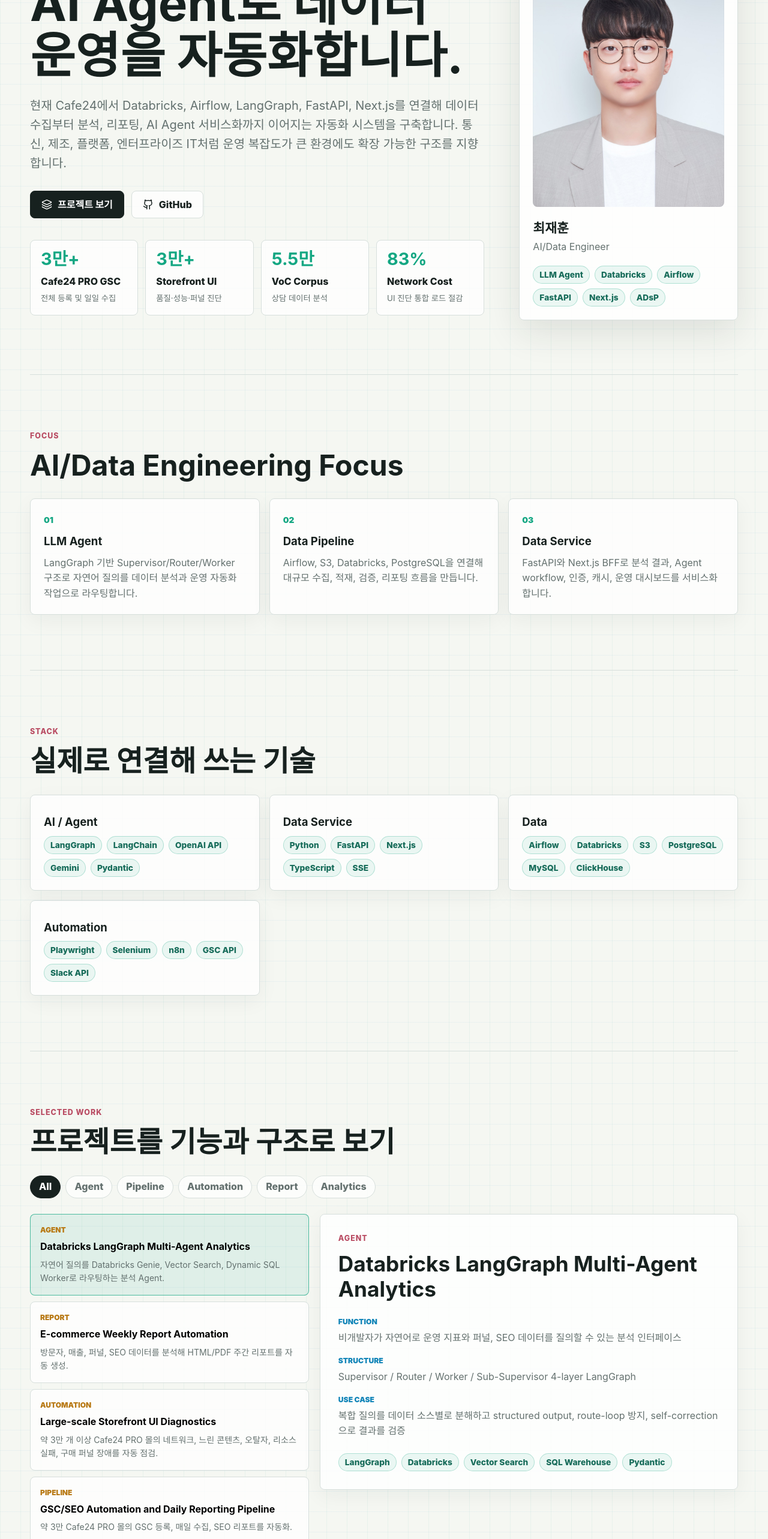
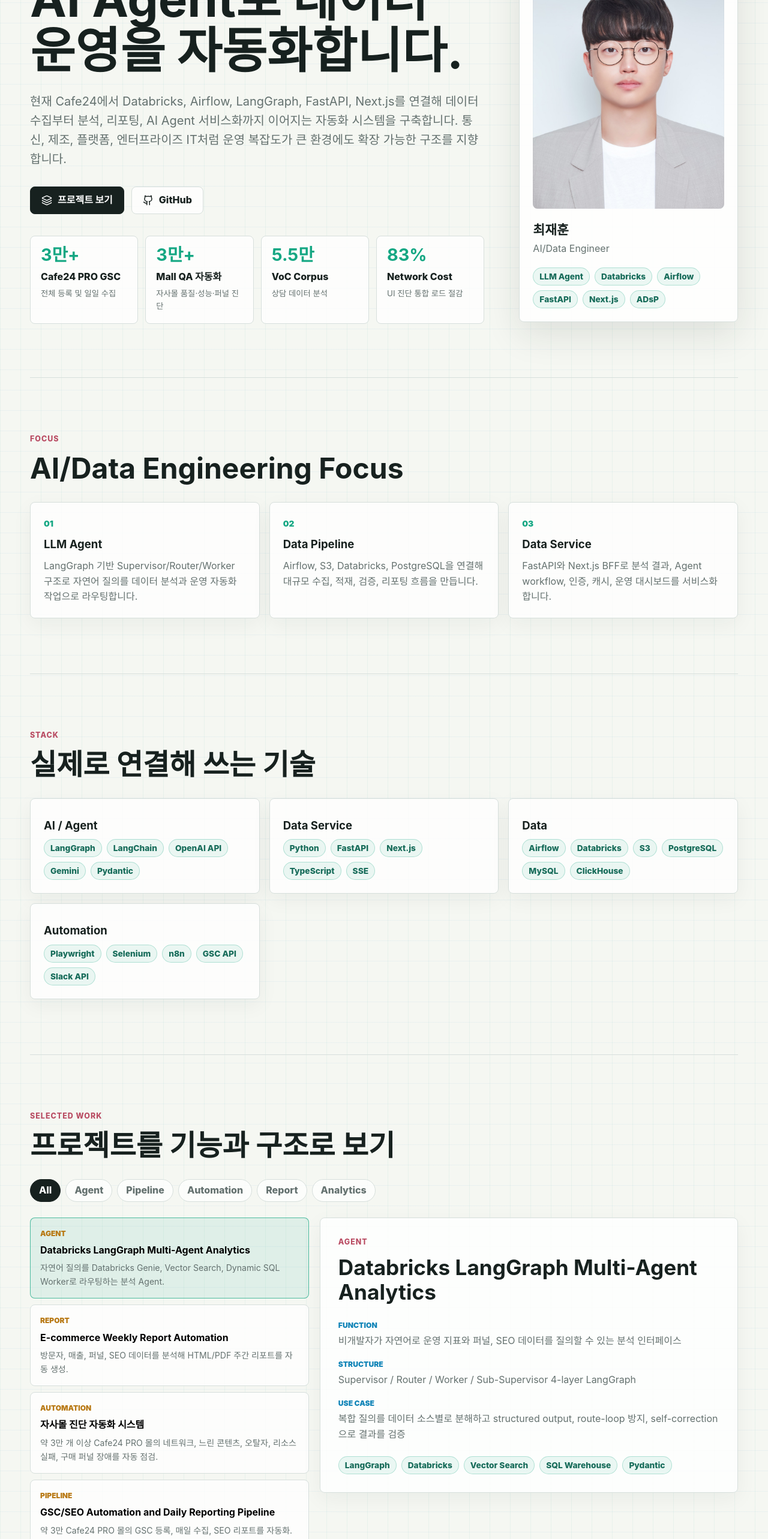
Before and after one commit to kr-MATAGI/kr-MATAGI, a Next.js app in the folder vercel-profile/: page / in a window 1280 px wide. Shown: the part 234-2800 px from the top of the page at 60% size. Built offline with nearby package versions, Linux system fonts and the light colour scheme.

Commit message:
Rename mall diagnostics project

```diff
--- a/vercel-profile/app/data.js
+++ b/vercel-profile/app/data.js
@@ -1,6 +1,6 @@
 export const metrics = [
   { label: "Cafe24 PRO GSC", value: "3만+", caption: "전체 등록 및 일일 수집" },
-  { label: "Storefront UI", value: "3만+", caption: "품질·성능·퍼널 진단" },
+  { label: "Mall QA 자동화", value: "3만+", caption: "자사몰 품질·성능·퍼널 진단" },
   { label: "VoC Corpus", value: "5.5만", caption: "상담 데이터 분석" },
   { label: "Network Cost", value: "83%", caption: "UI 진단 통합 로드 절감" }
 ];
@@ -44,7 +44,7 @@ export const projects = [
   {
     id: "ui-tester",
     category: "automation",
-    title: "Large-scale Storefront UI Diagnostics",
+    title: "자사몰 진단 자동화 시스템",
     short: "약 3만 개 이상 Cafe24 PRO 몰의 네트워크, 느린 콘텐츠, 오탈자, 리소스 실패, 구매 퍼널 장애를 자동 점검.",
     function: "대규모 사이트의 UI 품질, 성능 신호, 구매 흐름 이상을 주기적으로 탐지하는 진단 플랫폼",
     structure: "Playwright 단일 goto()에서 네트워크 타이밍, 리소스 실패, JS 오류, 깨진 이미지/링크, 화이트스크린 검사를 통합 수집",
```
Also changed, not shown: 1 other file (tests, documents, lock files or other folders).
